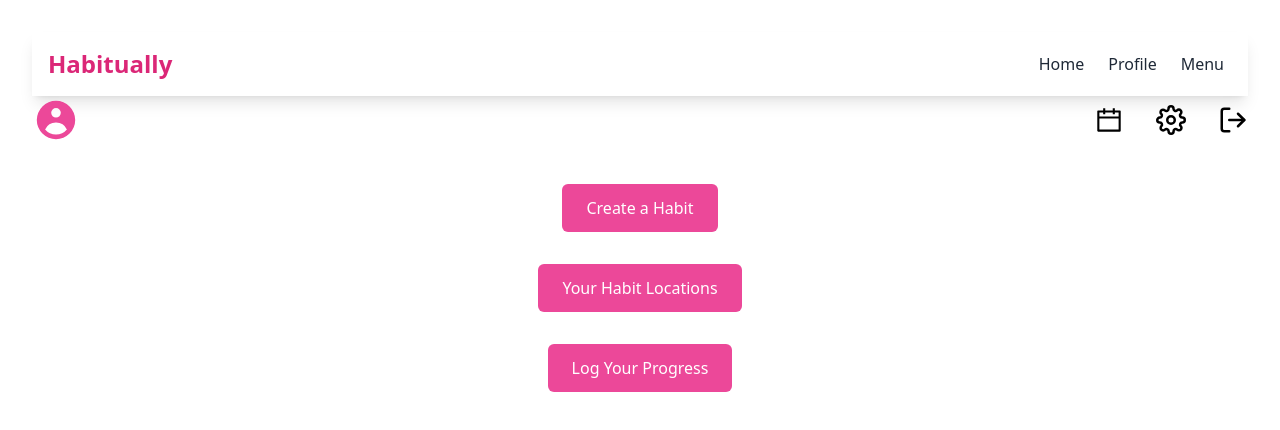
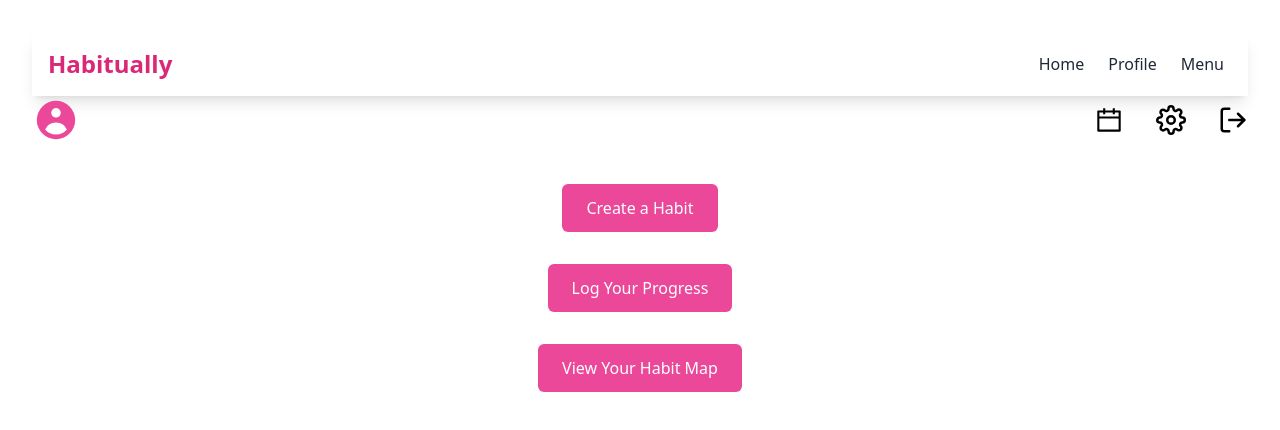
Before and after one commit to MaxEdwards20/Habitually, a React (Vite) app: page /profile in a window 1280 px wide. Shown: the top 430 px of the page. Built offline with nearby package versions, Linux system fonts and the light colour scheme; no server answers; sample sign-in values are in the browser's storage.

Commit message:
Adds handling for users that have not yet created any habits

```diff
--- /dev/null
+++ b/src/components/NoHabits.tsx
@@ -0,0 +1,13 @@
+import { Link } from "react-router-dom";
+
+export const NoHabits = () => {
+  return (
+    <div className=" px-4 py-2">
+      You have not created any habits. Return to the{" "}
+      <Link to="/profile" className="text-pink-500 hover:text-pink-700">
+        profile
+      </Link>{" "}
+      page to do so.
+    </div>
+  );
+};
--- a/src/pages/Calendar.tsx
+++ b/src/pages/Calendar.tsx
@@ -1,16 +1,16 @@
 import { addDoc, collection, doc, getDoc, setDoc } from "firebase/firestore";
 import React, { useEffect, useState } from "react";
+import { Link } from "react-router-dom";
+import { NoHabits } from "../components/NoHabits";
 import { db } from "../lib/firebase";
 import { getLocation, loadHabits } from "../utils/hooks";
 import { Habit, HabitLog } from "../utils/models";
-
 interface HabitsByDay {
   [day: string]: string[];
 }
 
 export const Calendar: React.FC = () => {
   const [habits, setHabits] = useState<Habit[]>([]);
-
   const daysOfWeek = [
     { name: "Sunday", abbr: "Su" },
     { name: "Monday", abbr: "M" },
@@ -67,6 +67,8 @@ export const Calendar: React.FC = () => {
     const res = await addDoc(habitLogRef, habitLog);
   };
 
+  if (!habits.length) return <NoHabits></NoHabits>;
+
   return (
     <div className="mt-16 bg-white rounded-lg shadow overflow-hidden">
       <div className="text-4xl text-left px-4 py-2">Log Your Habits</div>
--- a/src/pages/HabitMap.tsx
+++ b/src/pages/HabitMap.tsx
@@ -5,6 +5,7 @@ import {
   useJsApiLoader,
 } from "@react-google-maps/api";
 import React, { useEffect, useState } from "react";
+import { NoHabits } from "../components/NoHabits";
 import { getLocation, loadHabits } from "../utils/hooks";
 import { Habit, HabitLog } from "../utils/models";
 
@@ -34,6 +35,8 @@ export const HabitMap = () => {
     width: "100%",
   };
 
+  if (!habits.length) return <NoHabits></NoHabits>;
+
   return (
     <div className="py-4">
       {dataReady && isLoaded && (
--- a/src/pages/Profile.tsx
+++ b/src/pages/Profile.tsx
@@ -64,18 +64,18 @@ export const Profile = () => {
           >
             Create a Habit
           </button>
-          <button
-            onClick={() => navigate("/habit-map")}
-            className="bg-pink-500 text-white px-6 py-3 rounded-md hover:bg-pink-600 transition-colors duration-300"
-          >
-            Your Habit Locations
-          </button>
 
           <button
             onClick={() => navigate("/calendar")}
             className="bg-pink-500 text-white px-6 py-3 rounded-md hover:bg-pink-600 transition-colors duration-300"
           >
             Log Your Progress
+          </button>
+          <button
+            onClick={() => navigate("/habit-map")}
+            className="bg-pink-500 text-white px-6 py-3 rounded-md hover:bg-pink-600 transition-colors duration-300"
+          >
+            View Your Habit Map
           </button>
 
           {/* Add more items here */}
```
